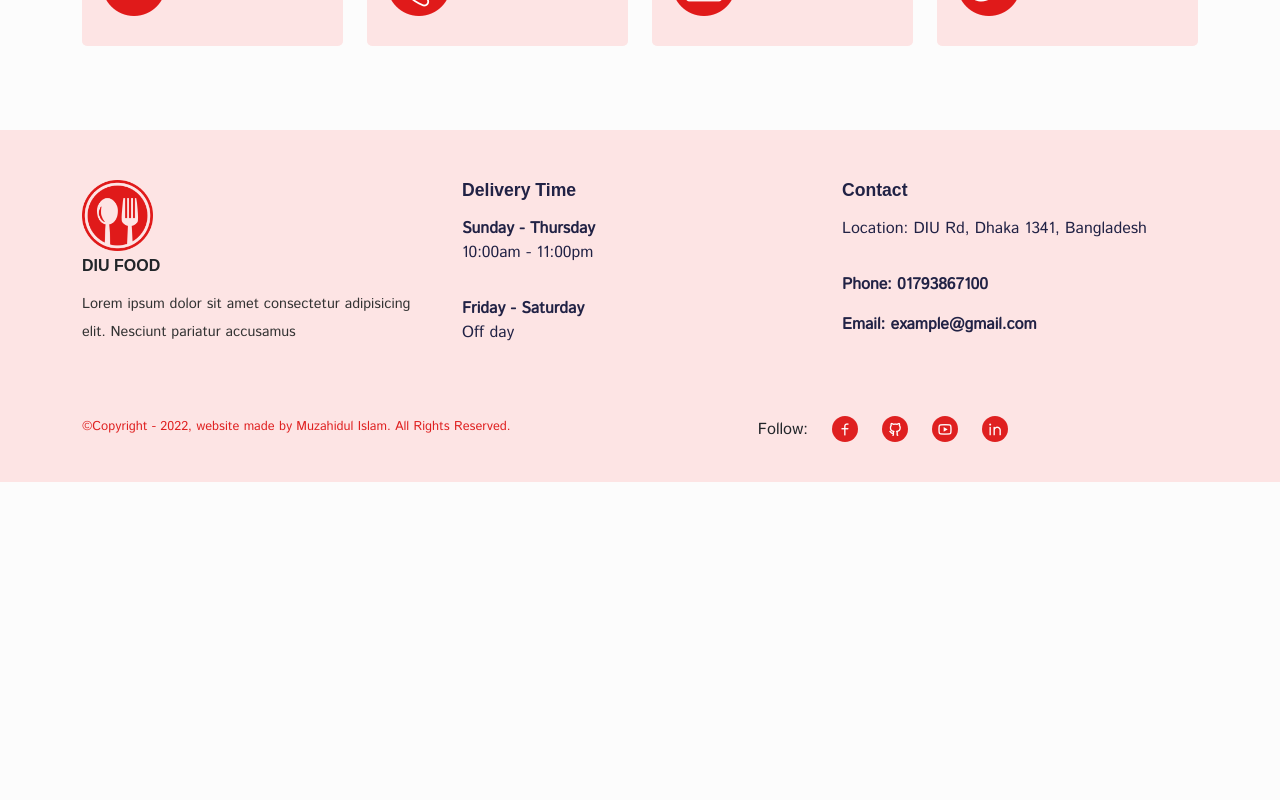
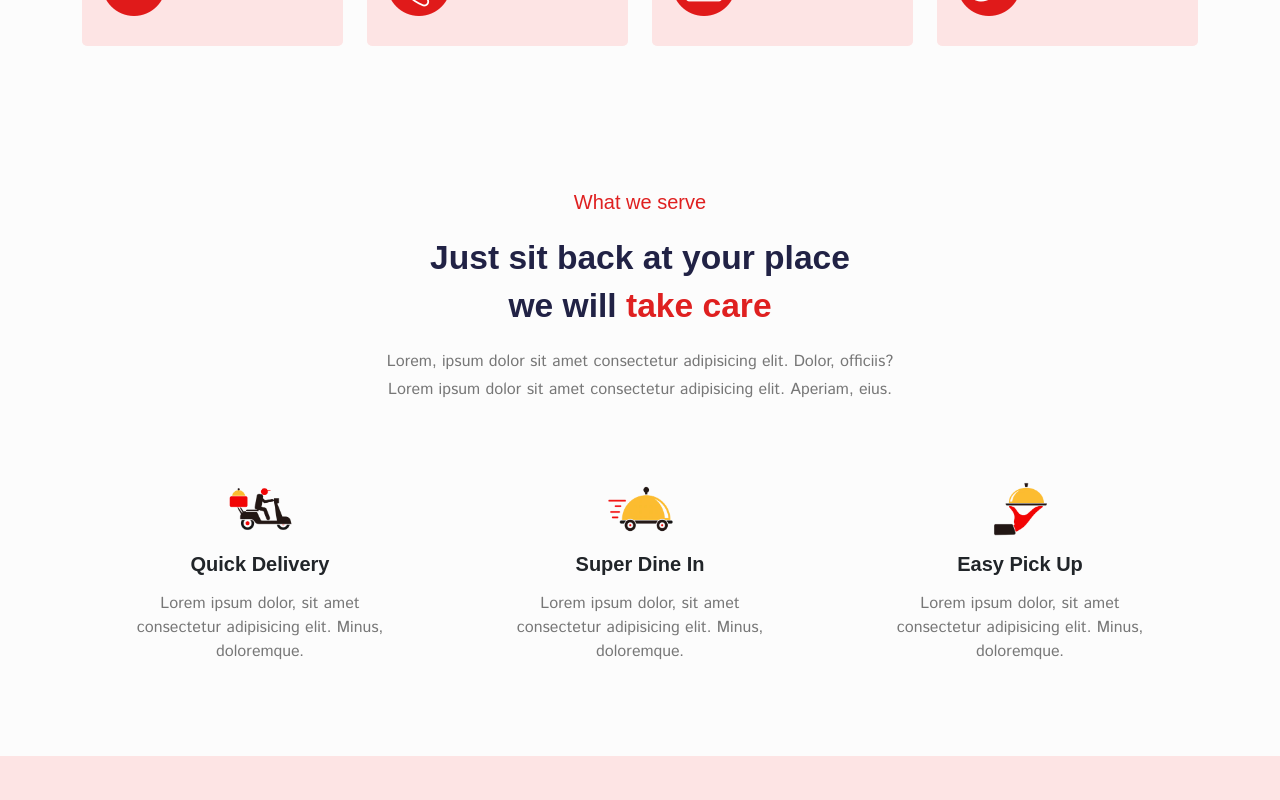
Before and after one commit to muzahid2559/React-Food-Delivery-Ecommerce-Website, a React (Create React App) app: page /home in a window 1280 px wide. Shown: the part 820-1620 px from the top of the page. Before the commit the page ends 1302 px from the top, so only its background shows below. Built offline with nearby package versions, Linux system fonts and the light colour scheme; a web font is replaced by a local one.

Commit message:
Feature part

```diff
--- a/src/pages/Home.js
+++ b/src/pages/Home.js
@@ -10,6 +10,30 @@
 
 import Category from "../components/UI/category/Category";
 
+import "../styles/home.css";
+
+import featureImg01 from "../assets/images/service-01.png";
+import featureImg02 from "../assets/images/service-02.png";
+import featureImg03 from "../assets/images/service-03.png";
+
+const featureData = [
+    {
+      title: "Quick Delivery",
+      imgUrl: featureImg01,
+      desc: "Lorem ipsum dolor, sit amet consectetur adipisicing elit. Minus, doloremque.",
+    },
+
+    {
+      title: "Super Dine In",
+      imgUrl: featureImg02,
+      desc: "Lorem ipsum dolor, sit amet consectetur adipisicing elit. Minus, doloremque.",
+    },
+    {
+      title: "Easy Pick Up",
+      imgUrl: featureImg03,
+      desc: "Lorem ipsum dolor, sit amet consectetur adipisicing elit. Minus, doloremque.",
+    },
+  ];
 
 
 const Home = () => {
@@ -46,14 +70,14 @@
                   <p className=" d-flex align-items-center gap-2 ">
                     <span className="shipping__icon">
                       <i class="ri-car-line"></i>
-                    </span>{" "}
+                    </span>
                     No shipping charge
                   </p>
 
                   <p className=" d-flex align-items-center gap-2 ">
                     <span className="shipping__icon">
                       <i class="ri-shield-check-line"></i>
-                    </span>{" "}
+                    </span>
                     100% secure checkout
                   </p>
                 </div>
@@ -75,6 +99,42 @@
       </section>
 
 
+        {/* feature part */}
+      <section>
+        <Container>
+          <Row>
+            <Col lg="12" className="text-center">
+              <h5 className="feature__subtitle mb-4">What we serve</h5>
+              <h2 className="feature__title">Just sit back at your place</h2>
+              <h2 className="feature__title">
+                we will <span>take care</span>
+              </h2>
+              <p className="mb-1 mt-4 feature__text">
+                Lorem, ipsum dolor sit amet consectetur adipisicing elit. Dolor,
+                officiis?
+              </p>
+              <p className="feature__text">
+                Lorem ipsum dolor sit amet consectetur adipisicing elit.
+                Aperiam, eius.
+              </p>
+            </Col>
+
+            {featureData.map((item, index) => (
+              <Col lg="4" md="6" sm="6" key={index} className="mt-5">
+                <div className="feature__item text-center px-5 py-3">
+                  <img
+                    src={item.imgUrl}
+                    alt="feature-img"
+                    className="w-25 mb-3"
+                  />
+                  <h5 className=" fw-bold mb-3">{item.title}</h5>
+                  <p>{item.desc}</p>
+                </div>
+              </Col>
+            ))}
+          </Row>
+        </Container>
+      </section>
 
 
 
--- a/src/styles/home.css
+++ b/src/styles/home.css
@@ -13,6 +13,8 @@
   .feature__item p {
     color: #777;
   }
+
+
 
   .food__category {
     background: #df2020;
@@ -34,6 +36,7 @@
     width: 20px;
     height: 20px;
   }
+
 
   .foodBtnActive {
     background: #fff !important;
```
